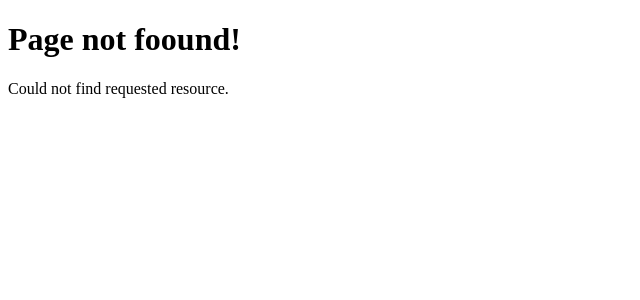
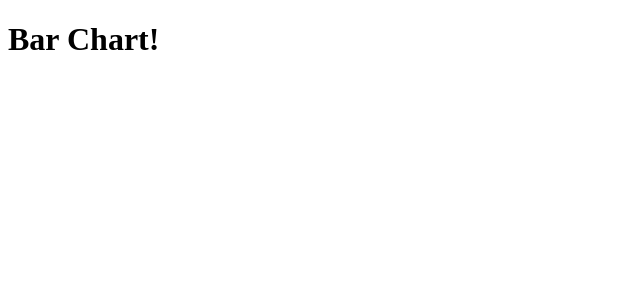
Before and after one commit to Manisha9801/next-app, a Next.js app: page /dashboard in a window 1280 px wide. Before the commit this address had no page. Shown: the top 300 px of the page, without its empty margins (0-640 px from the left). Built offline with nearby package versions, Linux system fonts and the light colour scheme.

Commit message:
Task-7 colocation files

```diff
--- /dev/null
+++ b/src/app/dashboard/line-chart.tsx
@@ -0,0 +1,5 @@
+export default function LineChart() {
+  return (
+    <h1>Line Chart</h1>
+  )
+}
--- /dev/null
+++ b/src/app/dashboard/page.tsx
@@ -0,0 +1,3 @@
+export default function BarChart() {
+  return <h1>Bar Chart!</h1>;
+}
--- a/src/app/not-found.tsx
+++ b/src/app/not-found.tsx
@@ -1,7 +1,7 @@
 export default function NotFounds() {
   return (
     <div>
-      <h1>Page not foound!</h1>
+      <h1>Page not found!</h1>
       <p>Could not find requested resource.</p>
     </div>
   );
```
